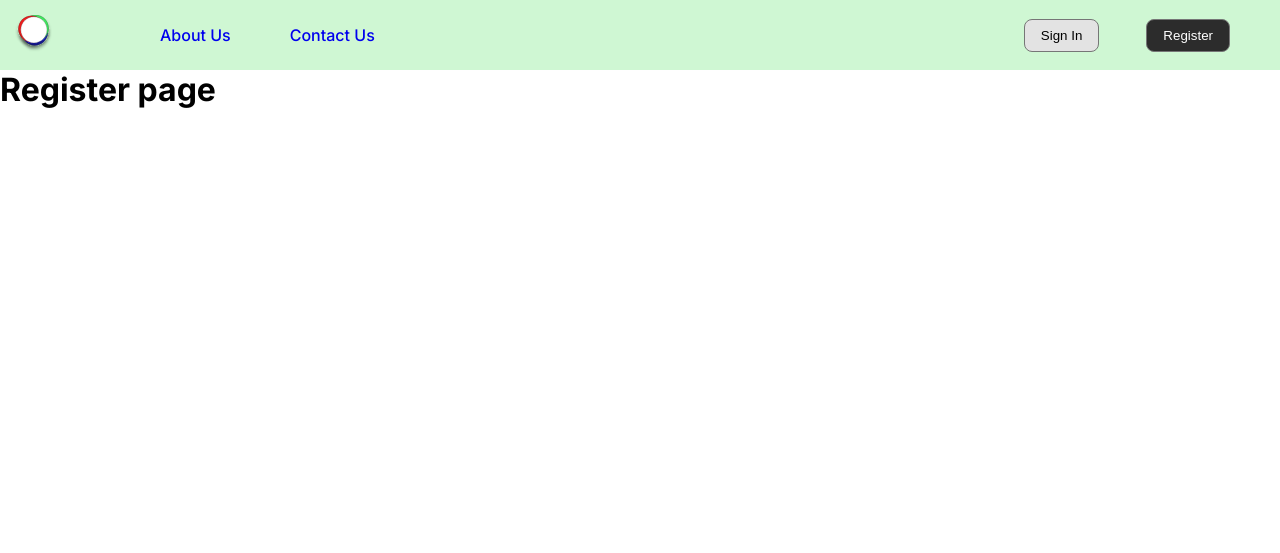
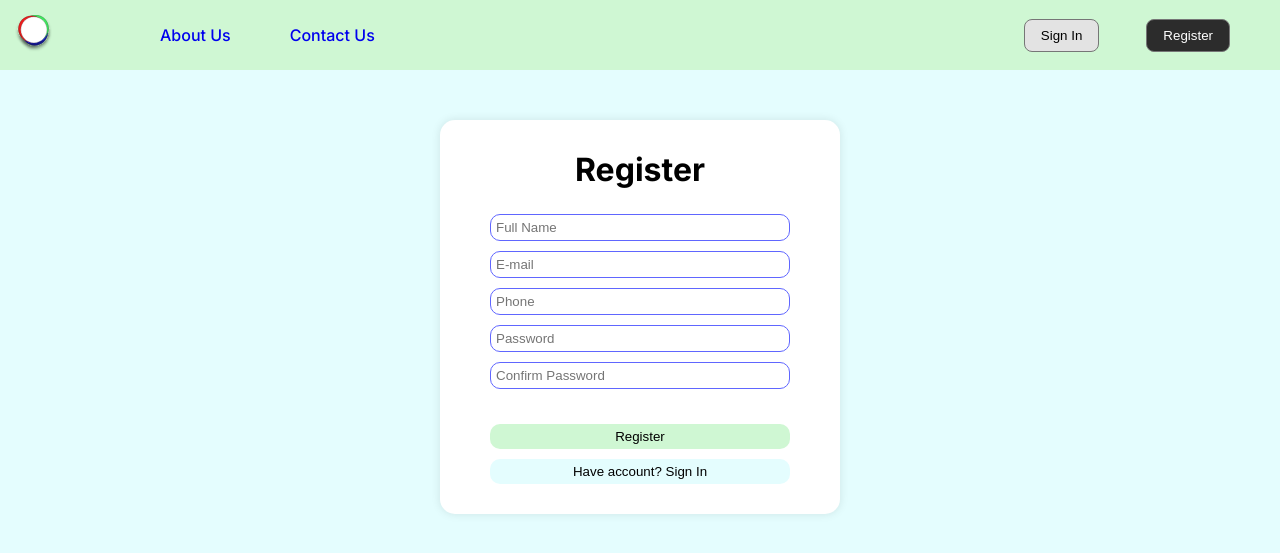
Before and after one commit to georgemark1024/hiring-app, a Django app: page /register in a window 1280 px wide. Shown: the top 553 px of the page. Run offline with Django 5.2, Linux system fonts and the light colour scheme.

Commit message:
feat(templates): add content to the templates
Create a basic version of register and login forms and landing page.

```diff
--- a/user_mgt_app/static/user_mgt_app/styles.css
+++ b/user_mgt_app/static/user_mgt_app/styles.css
@@ -8,6 +8,7 @@
 
 body {
     font-family: 'Inter', sans-serif;
+    background-color: #E4FDFE;
 }
 
 .nav-bar-container {
@@ -80,6 +81,91 @@ body {
 }
 
 /* Implement active color for nav elements */
-.active {
+nav-bar-link:active {
     background-color: white;
 }
+
+.content-container {
+    background-color: #FFFAFA;
+    display: flex;
+    max-width: 1100px;
+    margin: auto;
+    margin-top: 20px;
+    padding: 20px;
+    border-radius: 5px;
+    box-shadow: 0 0 10px rgba(0, 0, 0, 0.1);
+    flex-direction: column;
+}
+
+.main, .footer {
+    background-color: #CFF7D3;
+    margin: 0 30px;
+    border-radius: 5px;
+    box-shadow: 2px 2px 5px rgba(0, 0, 0, 0.1);
+}
+
+.main {
+    height: 200px;
+    margin-bottom: 20px;
+}
+
+.footer {
+    height: 100px;
+}
+
+.form-container {
+    display: flex;
+    max-width: 400px;
+    margin: auto;
+    margin-top: 50px;
+    background-color: #FFFFFF;
+    flex-direction: column;
+    box-shadow: 0 0 10px rgba(0, 0, 0, 0.1);
+    align-items: center;
+    justify-content: center; /* should you remove this? */
+    border-radius: 15px;
+}
+
+.form-title {
+    margin: 30px;
+    margin-bottom: 20px;
+}
+
+.form-input {
+    margin: 5px 0;
+    border: 1.5px solid #6066FF;
+    border-radius: 10px;
+    padding: 5px;
+    min-width: 300px;
+}
+
+.form-buttons-container {
+    display: flex;
+    flex-direction: column;
+    max-width: 300px;
+    align-items: center;
+    gap: 10px;
+    margin: 30px 0;
+
+}
+
+.form-button {
+    width: 100%;
+    border-radius: 10px;
+    border: none;
+    padding: 5px;
+    cursor: pointer;
+}
+
+.form-register {
+    background-color: #CFF7D3;
+}
+
+.form-sign-in {
+    background-color: #E4FDFE;
+}
+
+.login-form-sign-in {
+    background-color: #CFF7D3;
+    max-width: 100px;
+}
--- a/user_mgt_app/templates/user_mgt_app/register.html
+++ b/user_mgt_app/templates/user_mgt_app/register.html
@@ -1,5 +1,21 @@
 {% extends "user_mgt_app/base.html" %}
 
 {% block content %}
-    <h1>Register page</h1>
+    <div class="form-container">
+        <h1 class="form-title">Register</h1>
+        <form class="form" action="#">
+            <input class="form-input" type="text" name="" id="" placeholder="Full Name"><br>
+            <input class="form-input" type="email" name="" id="" placeholder="E-mail"><br>
+            <input class="form-input" type="tel" name="" id="" placeholder="Phone"><br>
+            <input class="form-input" type="password" name="" id="" placeholder="Password"><br>
+            <input class="form-input" type="password" name="" id="" placeholder="Confirm Password"><br>
+
+            <div class="form-buttons-container">
+                <button class="form-button form-register" type="submit">Register</button>
+                <!-- How to implement the sign in button -->
+                <button class="form-button form-sign-in" type="">Have account? Sign In</button>
+            </div>
+
+        </form>
+    </div>
 {% endblock content %}
```
Also changed, not shown: user_mgt_app/templates/user_mgt_app/landing.html (+8 -1 lines), user_mgt_app/templates/user_mgt_app/sign_in.html (+11 -1 lines).
